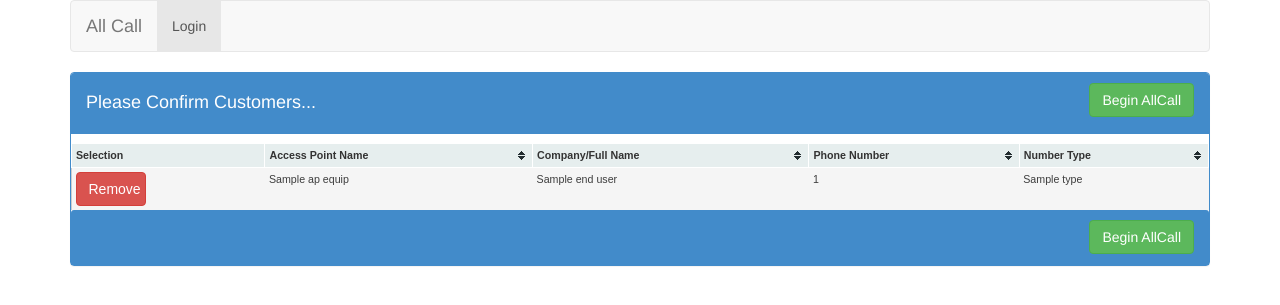
After one commit to ZachAnders/AllCall, a Flask app: template templates/customer_select.html in a window 1280 px wide. The commit adds this page. Shown: the top 305 px of the page. Run offline with Flask 2, Linux system fonts and the light colour scheme; the template is opened without the code that fills it: most values are stand-ins (such as "Sample title", 1, 10 or a date in 2020); some libraries are stand-ins or nearby versions.

Commit message:
Added confirm customer page.

```diff
--- a/Application.py
+++ b/Application.py
@@ -3,7 +3,7 @@ import json, os
 from flask import Flask, render_template, request, session, redirect, url_for, flash
 from AppAuth import has_valid_credentials, requires_session
 from DbSession import DbSession
-from PowercodeSchema import AccessPoint
+from PowercodeSchema import AccessPoint, Equipment
 app = Flask(__name__)
 
 #Root, redirect to login
@@ -29,8 +29,8 @@ def login():
 @app.route("/allcall")
 @requires_session
 def allcall():
-	sess = DbSession()
-	aps = sess.get_session().query(AccessPoint).all()
+	sess = DbSession().get_session()
+	aps = sess.query(AccessPoint).all()
 	sites = {}
 	for ap in aps:
 		nl_id = ap.equipment.equipment_ex.network_location.NetworkLocationID
@@ -43,13 +43,35 @@ def allcall():
 	default_order = [(default_order[i], i%2) for i in range(len(default_order))]
 	return render_template("allcall.html", sites=sites, site_order=default_order, logged_in=True, debug=app.debug)
 
-#Select APs, determins appropriate customer list
+#Select APs, determines appropriate customer list
 @app.route("/select_aps", methods=['POST'])
 @requires_session
 def select_aps():
 	aps = json.loads(request.form['selected_aps'])
 	aps = [int(ap.replace("ap_", '')) for ap in aps]
-	return str(aps)
+	sess = DbSession().get_session()
+	ap_equips = sess.query(Equipment).filter(Equipment.ID.in_(aps)).all()
+	return render_template("customer_select.html", aps=ap_equips, logged_in=True, debug=app.debug)
+#	def equip_iter():
+#		for each_ap in ap_equips:
+#			yield " <h4>AP: " + str(each_ap) + "</h4>"
+#			for equip_child in each_ap.get_children():
+#				yield "CHILD: -->" + str(equip_child) + str(equip_child.end_user)
+#				yield "----------> Primary Number -->" + str(equip_child.end_user.get_first_number())
+#				for phone_num in equip_child.end_user.phone_numbers:
+#					yield "----------> Number -->" + str(phone_num)
+#				yield "<br>"
+#	return "<br>".join(equip_iter())
+
+	#return "<br>".join([str(child.end_user) for child in children])
+	#return "<br>".join([str(equip.get_children()) for equip in equips])
+	#return str(equips)
+	#return str([test.customers for test in equips])
+
+@app.route("/exec_allcall", methods=['POST'])
+@requires_session
+def exec_allcall():
+	return "wip"
 
 #Logout.
 @app.route("/logout")
--- a/static/allcall.js
+++ b/static/allcall.js
@@ -46,11 +46,11 @@ function toggle_ap(ap_id) {
 	if (ap_button.hasClass("btn-danger")) {
 		ap_button.removeClass("btn-danger")
 		ap_button.addClass("btn-info")
-		ap_button.text("Remove")
+		ap_button.text("Select")
 	} else {
 		ap_button.removeClass("btn-info")
 		ap_button.addClass("btn-danger")
-		ap_button.text("Select")
+		ap_button.text("Remove")
 	}
 	ap_ind = active_aps.indexOf(ap_id)
 	if (ap_ind != -1) {
--- /dev/null
+++ b/static/customer_select.js
@@ -0,0 +1,71 @@
+active_customers = []
+function onload() {
+	// Push all customers onto the list to begin with
+	var rows = $("#customer_equips")[0].rows
+	for (var i = 1; i < rows.length; i += 1) {
+		active_customers.push(rows[i].cells[0].children[0].id);
+	}
+
+	//Setup the table sorter:
+	$.tablesorter.addWidget({
+		id: "groupAPs",
+		format: function(table) {
+			sort_order = $(".headerSortDown,.headerSortUp")
+			sort_by_ap = true
+			if (sort_order.length > 0 && sort_order[0].innerHTML != "Access Point ID")
+				sort_by_ap = false
+
+			var active = false
+			var last_val = ""
+
+			for(var i=0; i < table.tBodies[0].rows.length; i++) {
+				row = table.tBodies[0].rows[i]
+				if (row.cells[1].innerHTML != last_val) {
+					last_val = row.cells[1].innerHTML
+					active = !active
+				}
+				if (sort_by_ap && active) {
+					$(row).addClass("active")
+				} else {
+					$(row).removeClass("active")
+				}
+			}
+		}
+	});
+	$("#customer_equips").tablesorter({
+		debug: true,
+		widgets: ["groupAPs"],
+		headers: {
+			0:{
+				sorter:false
+			}
+		}
+	});
+}
+
+
+function toggle_customer(cust_id) {
+	//$("#" + cust_id)
+	cust_button = $("#" + cust_id)
+	if (cust_button.hasClass("btn-danger")) {
+		cust_button.removeClass("btn-danger")
+		cust_button.addClass("btn-info")
+		cust_button.text("Select")
+	} else {
+		cust_button.removeClass("btn-info")
+		cust_button.addClass("btn-danger")
+		cust_button.text("Remove")
+	}
+	cust_ind = active_customers.indexOf(cust_id)
+	if (cust_ind != -1) {
+		active_customers.splice(cust_ind, 1)
+	} else {
+		active_customers.push(cust_id)
+	}
+	console.log(JSON.stringify(active_customers))
+}
+
+function launch_allcall() {
+	$("#selected_custs").val(JSON.stringify(active_customers))
+	$("#customer_form").submit();
+}
--- a/templates/allcall.html
+++ b/templates/allcall.html
@@ -37,7 +37,7 @@
 					<!--<div class="panel-body">-->
 					{% for ap in sites[site_id] %}
 						<tr>
-							<td><button id="ap_{{ ap.equipment.ID }}" onclick="toggle_ap(this.id)" type="button" class="btn btn-danger" style="width:5em" >Select</button></td>
+							<td><button id="ap_{{ ap.equipment.ID }}" onclick="toggle_ap(this.id)" type="button" class="btn btn-info" style="width:5em" >Select</button></td>
 							<!--<td>{{ ap.equipment.ID }} </td>-->
 							<td>{{ ap.equipment.Name }}</td>
 							<td>{{ ap.equipment.MACAddress }}</td>
--- /dev/null
+++ b/templates/customer_select.html
@@ -0,0 +1,63 @@
+{% extends "base.html" %}
+{% block title %} All Call {% endblock %}
+{% block includes %}
+	<link href="static/jquery/tablesorter/themes/blue/style.css" rel="stylesheet">
+	<script src="static/jquery/tablesorter/jquery.tablesorter.js"></script>
+	<script src="static/customer_select.js"></script>
+{% endblock %}
+{% block onload %} onload() {% endblock %}
+{% block body %}
+	<div class="panel panel-primary">
+		<div class="panel-heading">
+			<div class="btn-group pull-right">
+				<button type="button" class="btn btn-success btn-md" onclick="launch_allcall()">Begin AllCall</button>
+			</div>
+			<h4>
+				Please Confirm Customers...
+			</h4>
+			<div class="clearfix"></div>
+		</div>
+		{% if aps %}
+			<table id="customer_equips" class="tablesorter table">
+				<thead>
+					<tr>
+						<th>Selection</th>
+						<th>Access Point Name</th>
+						<th>Company/Full Name</th>
+						<th>Phone Number</th>
+						<th>Number Type</th>
+					</tr>
+				</thead>
+				<tbody>
+				{% for ap_equip in aps %}
+					{% for customer_equip in ap_equip.get_children() %}
+					<tr>
+							<td><button id="cust_{{ customer_equip.end_user.CustomerID }}" onclick="toggle_customer(this.id)" type="button" class="btn btn-danger" style="width:5em" >Remove</button></td>
+							<td>{{ ap_equip.Name }}</td>
+							<td>{{ customer_equip.end_user.CompanyName }}</td>
+							{% if customer_equip.end_user.get_first_number() %}
+								<td>{{ customer_equip.end_user.get_first_number().Number }}</td>
+								<td>{{ customer_equip.end_user.get_first_number().Type }}</td>
+							{% else %}
+								<td class="warning"> N/A </td>
+								<td class="warning"> N/A </td>
+							{% endif %}
+						</tr>
+					{% endfor %}
+				{% endfor %}
+				</tbody>
+			</table>
+		{% else %}
+			Did not find any Customers!
+		{% endif %}
+		<div class="panel-heading">
+			<div class="btn-group pull-right">
+				<button type="button" class="btn btn-success btn-md" onclick="launch_allcall()">Begin AllCall</button>
+			</div>
+			<div class="clearfix"></div>
+		</div>
+		<form id="customer_form" action="exec_allcall" method="POST">
+			<input id="selected_custs" type="hidden" name="selected_custs" value="">
+		</form>
+	</div>
+{% endblock %}
```
Also changed, not shown: PowercodeSchema.py (+45 -1 lines).
